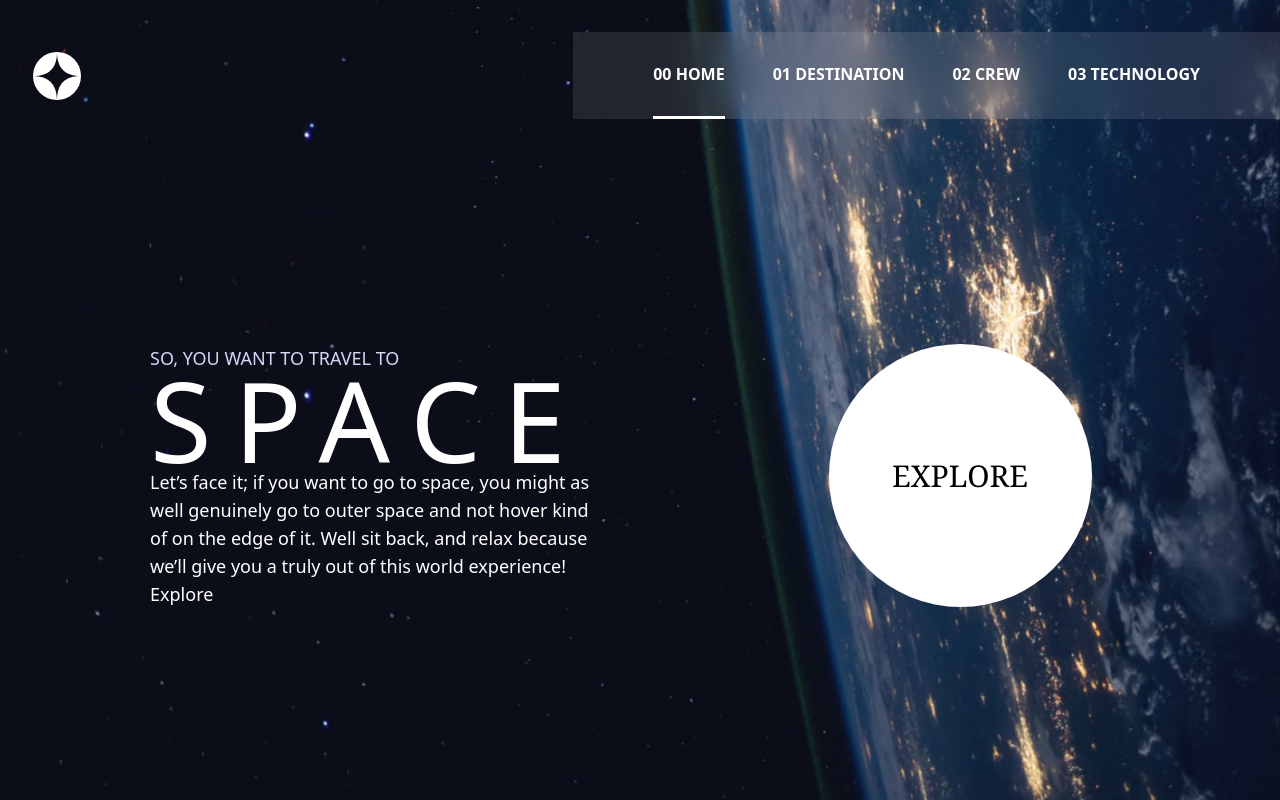
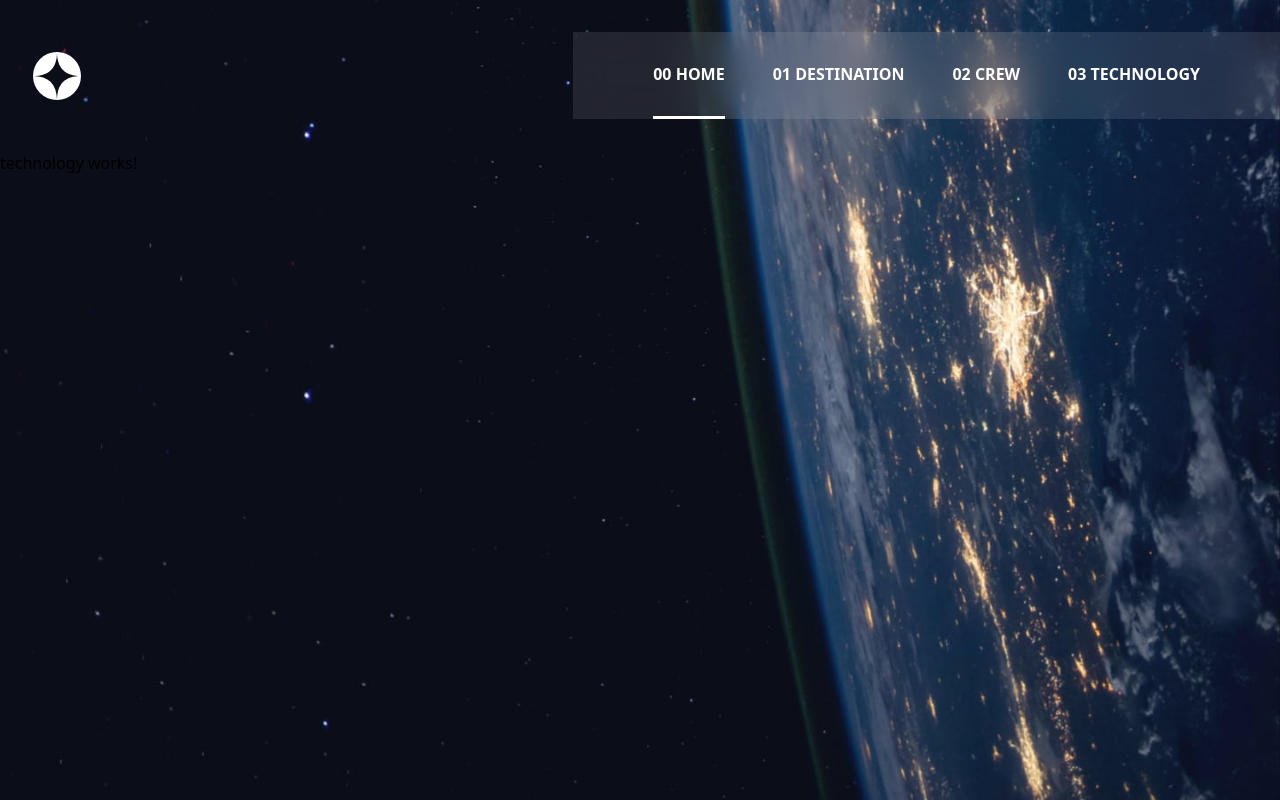
Before and after one commit to kairat-kempirbaev/public-vercel, an Angular app: page /technology in a window 1280 px wide. Built offline with nearby package versions, Linux system fonts and the light colour scheme; a web font is replaced by a local one.

Commit message:
Angular router redirects to the Home page

```diff
--- a/src/app/app.component.css
+++ b/src/app/app.component.css
@@ -1,25 +1,3 @@
-.pulse {
-  z-index: 2;
-}
-
-.pulse::after {
-  z-index: 0;
-  border-radius: 50%;
-  width: 263px;
-  height: 263px;
-  opacity: 0;
-  content: "";
-  position: absolute;
-  display: block;
-  background: hsl(0 0% 100% /0.3);
-  transition: transform 300ms ease-in-out, opacity 300ms ease-in-out;
-}
-
-.pulse:hover::after {
-  opacity: 1;
-  transform: scale(1.2);
-}
-
 @media (max-width: 639px) {
   .navigation-border {
     position: fixed;
--- a/src/app/app.component.html
+++ b/src/app/app.component.html
@@ -27,55 +27,20 @@
         <img src="/assets/shared/icon-close.svg"
         /></button>
         <li class="active">
-          <a><span>00</span> Home</a>
+          <a routerLink="home"><span>00</span> Home</a>
         </li>
         <li>
-          <a><span>01</span> Destination</a>
+          <a routerLink="destination"><span>01</span> Destination</a>
         </li>
         <li>
-          <a><span>02 </span> Crew</a>
+          <a routerLink="crew"><span>02 </span> Crew</a>
         </li>
         <li>
-          <a><span>03</span> Technology</a>
+          <a routerLink="technology"><span>03</span> Technology</a>
         </li>
       </ul>
     </nav>
   </header>
-  <main class="flex flex-1 md:flex-row flex-col flex-wrap">
-    <section
-      class="flex basis-1/2 flex-1 lg:pr-[40px] items-center justify-center lg:justify-end"
-    >
-      <div
-        class="w-[360px + 10vw] max-w-[450px] md:ml-10 text-center md:text-left text-sm sm:text-base md:text-lg leading-[1.5rem]"
-      >
-        <h1
-          class="text-slate-300 font-sans uppercase"
-          style="color: hsl(231 77% 90%)"
-        >
-          So, you want to travel to
-        </h1>
-        <span
-          class="block text-white text-[4rem] md:text-[min(7rem,10vw)] tracking-[0.1em] md:tracking-[0.2em] uppercase align-baseline leading-[6rem]"
-        >
-          Space
-        </span>
-        <p class="text-white">
-          Let’s face it; if you want to go to space, you might as well genuinely
-          go to outer space and not hover kind of on the edge of it. Well sit
-          back, and relax because we’ll give you a truly out of this world
-          experience! Explore
-        </p>
-      </div>
-    </section>
-    <div class="flex basis-1/2 flex-1 items-center justify-center">
-      <div
-        class="bg-white rounded-full h-[263px] w-[263px] pulse align-baseline flex items-center justify-center"
-      >
-        <span
-          class="text-black text-3xl font-serif uppercase size font-light cursor-default"
-          >explore
-        </span>
-      </div>
-    </div>
-  </main>
+  <router-outlet>
+  </router-outlet>
 </div>
--- a/src/app/app.module.ts
+++ b/src/app/app.module.ts
@@ -1,22 +1,31 @@
 import { NgModule } from '@angular/core';
 import { BrowserModule } from '@angular/platform-browser';
-
+import { Routes, RouterModule } from '@angular/router';
 import { AppComponent } from './app.component';
 import { DestinationComponent } from './page/destination/destination.component';
 import { CrewComponent } from './page/crew/crew.component';
 import { TechnologyComponent } from './page/technology/technology.component';
+import { HomeComponent } from './page/home/home.component';
+
+const appRoute: Routes = [
+  { path: '', redirectTo: 'home', pathMatch: 'full' },
+  { path: 'home', component: HomeComponent },
+  { path: 'destination', component: DestinationComponent },
+  { path: 'crew', component: CrewComponent },
+  { path: 'technology', component: TechnologyComponent },
+];
 
 @NgModule({
   declarations: [
     AppComponent,
     DestinationComponent,
     CrewComponent,
-    TechnologyComponent
+    TechnologyComponent,
+    HomeComponent,
   ],
-  imports: [
-    BrowserModule
-  ],
+  imports: [BrowserModule, RouterModule.forRoot(appRoute)],
+  // exports: [RouterModule],
   providers: [],
-  bootstrap: [AppComponent]
+  bootstrap: [AppComponent],
 })
-export class AppModule { }
+export class AppModule {}
--- /dev/null
+++ b/src/app/page/home/home.component.css
@@ -0,0 +1,21 @@
+.pulse {
+  z-index: 2;
+}
+
+.pulse::after {
+  z-index: 0;
+  border-radius: 50%;
+  width: 263px;
+  height: 263px;
+  opacity: 0;
+  content: "";
+  position: absolute;
+  display: block;
+  background: hsl(0 0% 100% /0.3);
+  transition: transform 300ms ease-in-out, opacity 300ms ease-in-out;
+}
+
+.pulse:hover::after {
+  opacity: 1;
+  transform: scale(1.2);
+}
--- /dev/null
+++ b/src/app/page/home/home.component.html
@@ -0,0 +1,37 @@
+<main class="flex flex-1 md:flex-row flex-col flex-wrap">
+    <section
+      class="flex basis-1/2 flex-1 lg:pr-[40px] items-center justify-center lg:justify-end"
+    >
+      <div
+        class="w-[360px + 10vw] max-w-[450px] md:ml-10 text-center md:text-left text-sm sm:text-base md:text-lg leading-[1.5rem]"
+      >
+        <h1
+          class="text-slate-300 font-sans uppercase"
+          style="color: hsl(231 77% 90%)"
+        >
+          So, you want to travel to
+        </h1>
+        <span
+          class="block text-white text-[4rem] md:text-[min(7rem,10vw)] tracking-[0.1em] md:tracking-[0.2em] uppercase align-baseline leading-[6rem]"
+        >
+          Space
+        </span>
+        <p class="text-white">
+          Let’s face it; if you want to go to space, you might as well genuinely
+          go to outer space and not hover kind of on the edge of it. Well sit
+          back, and relax because we’ll give you a truly out of this world
+          experience! Explore
+        </p>
+      </div>
+    </section>
+    <div class="flex basis-1/2 flex-1 items-center justify-center">
+      <div
+        class="bg-white rounded-full h-[263px] w-[263px] pulse align-baseline flex items-center justify-center"
+      >
+        <span
+          class="text-black text-3xl font-serif uppercase size font-light cursor-default"
+          >explore
+        </span>
+      </div>
+    </div>
+  </main>
--- /dev/null
+++ b/src/app/page/home/home.component.ts
@@ -0,0 +1,12 @@
+import { Component, HostBinding, OnInit } from '@angular/core';
+
+@Component({
+  selector: 'app-home',
+  templateUrl: './home.component.html',
+  styleUrls: ['./home.component.css'],
+})
+export class HomeComponent implements OnInit {
+  @HostBinding('class') classes = 'flex-1 flex';
+  constructor() {}
+  ngOnInit(): void {}
+}
```
Also changed, not shown: 1 other file (tests, documents, lock files or other folders).
